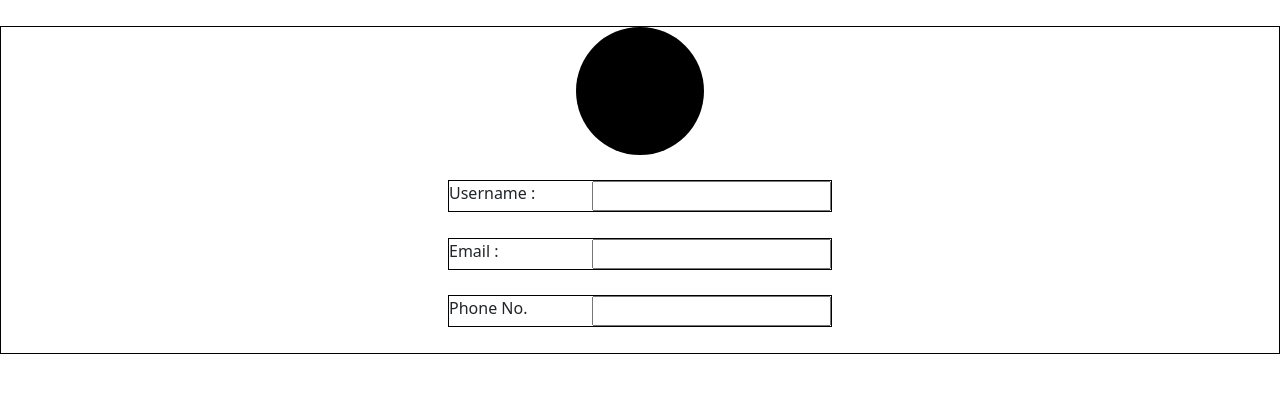
After one commit to Sanat2002/Connect, a Django app: template connect1/templates/profile.html in a window 1280 px wide. The commit adds this page. Shown: the top 393 px of the page. Run offline with Django 3.2, Linux system fonts and the light colour scheme; the template is opened without the code that fills it, so the values that code supplies are empty.

Commit message:
working on profile page

```diff
--- a/connect1/templates/home.html
+++ b/connect1/templates/home.html
@@ -49,8 +49,6 @@
       <div style="margin-left: 2vw;margin-top: 1vw;">
         <div style="height: 15vw;width: 15vw;background-color: black;border-radius: 30vw;">
         </div>
-
-        <input type="file" required name="profile_pic">
         <div style="margin-top: 1vw; font-size: 2.5vw;" >Sanat Thakur</div>
         <div style="font-size: 1.5vw;">sanatthakur2002@gmail.com</div>
       </div>
--- /dev/null
+++ b/connect1/templates/profile.html
@@ -0,0 +1,37 @@
+<!doctype html>
+<html lang="en">
+  <head>
+    <meta charset="utf-8">
+    <meta name="viewport" content="width=device-width, initial-scale=1">
+    <link href="https://cdn.jsdelivr.net/npm/bootstrap@5.1.3/dist/css/bootstrap.min.css" rel="stylesheet" integrity="sha384-1BmE4kWBq78iYhFldvKuhfTAU6auU8tT94WrHftjDbrCEXSU1oBoqyl2QvZ6jIW3" crossorigin="anonymous">
+
+    <title>Connect - Profile</title>
+  </head>
+  <body>
+
+    <div class="d-flex flex-column align-items-center" style="border:1px solid black; margin-top: 2vw;">
+
+        <div style="margin-bottom: 2vw;">
+            <div style="height: 10vw;width: 10vw;background-color: black;border-radius: 20vw;"></div>
+        </div>
+
+        <div class="d-flex justify-content-between" style="margin-bottom: 2vw;width: 30vw;border: 1px solid black;">
+            <div>Username : </div>
+            <input type="text">
+        </div>
+
+        <div class="d-flex justify-content-between" style="margin-bottom: 2vw;width: 30vw;border: 1px solid black;">
+            <div>Email : </div>
+            <input type="text">
+        </div>
+
+        <div class="d-flex justify-content-between" style="margin-bottom: 2vw;width: 30vw;border: 1px solid black;">
+            <div>Phone No.</div>
+            <input type="text">
+        </div>
+
+    </div>
+
+    <script src="https://cdn.jsdelivr.net/npm/bootstrap@5.1.3/dist/js/bootstrap.bundle.min.js" integrity="sha384-ka7Sk0Gln4gmtz2MlQnikT1wXgYsOg+OMhuP+IlRH9sENBO0LRn5q+8nbTov4+1p" crossorigin="anonymous"></script>
+  </body>
+</html>
```
